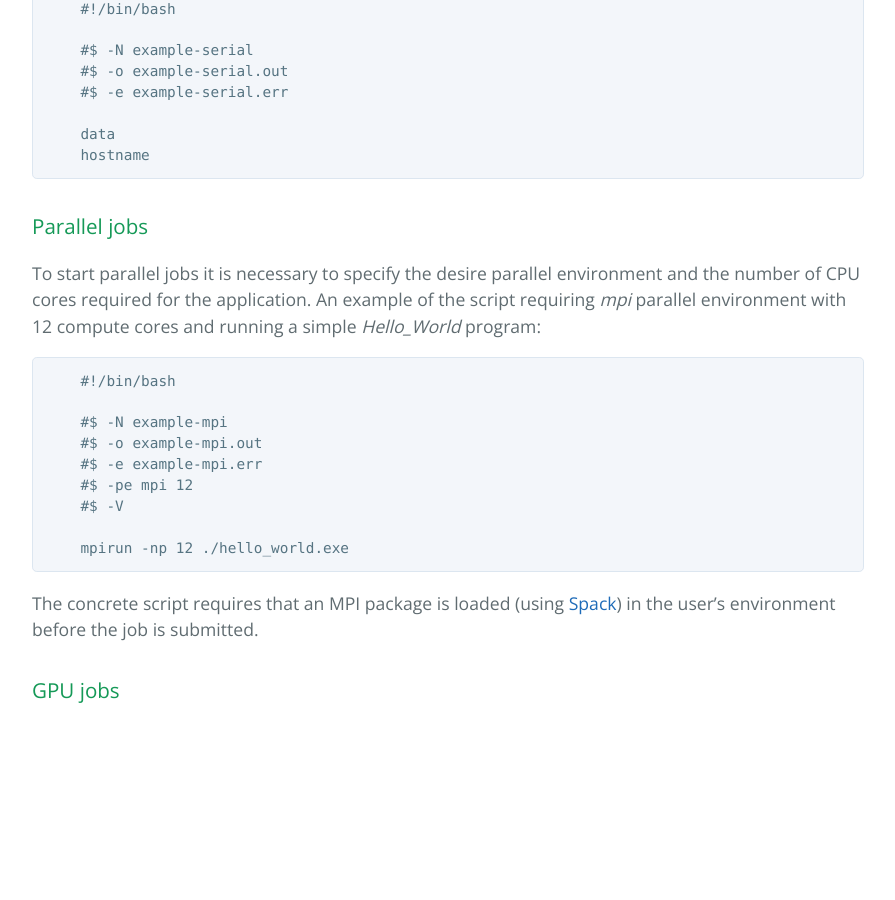
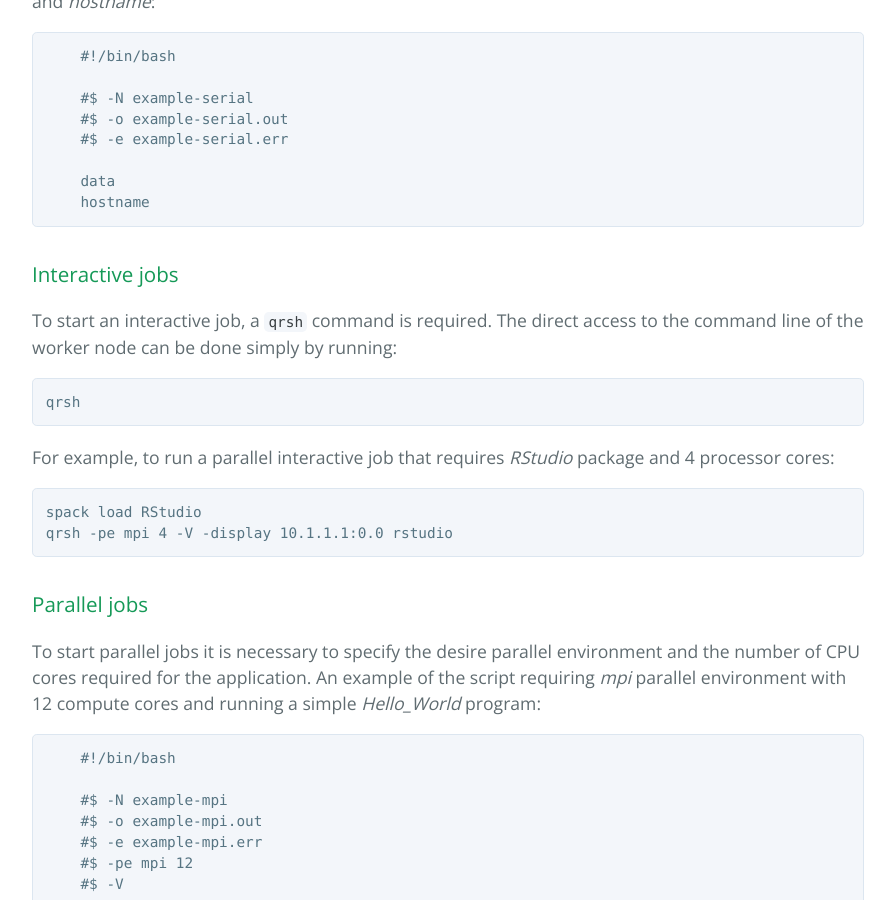
Before and after one commit to HybridScale/orthus, a Jekyll site: the page built from running.md, in a window 1280 px wide and 900 px high, scrolled down 2472 px. Shown: the whole window, without its empty margins (192-1087 px from the left). Built offline with Jekyll 4.4.1, drawn with Linux system fonts in a browser that asks for light colours; before the commit the page ends 3225 px from its top, so only the background shows below that; some of the changed text lies outside the part shown.

Commit message:
Added desc for intractive jobs

````diff
--- a/running.md
+++ b/running.md
@@ -32,13 +32,14 @@ The command _qsub_ returns the job ID which can be used later for monitoring the
 Your job <JobID> ("my_job") has been submitted
 ```
 
-Check the status of all submitted jobs:
+Check the status of submitted jobs:
 ```
 qstat
 ```
-Check the status of jobs submitted by user:
+which will list all the jobs submitted by the current user. To check the status of all jobs submitted by all users / particular user run:
 ```
-qstat -u $USER
+qstat -u '*'
+qstat -u <username>
 ```
 
 The possible states of the jobs are: r (running), p (pending), qw (queuing).
@@ -93,6 +94,18 @@ An example of the a simple script to start a serial job (requiring only 1 CPU co
     data
     hostname
 ```
+### Interactive jobs
+
+To start an interactive job, a `qrsh` command is required. The direct access to the command line of the worker node can be done simply by running:
+```
+qrsh
+```
+
+For example, to run a parallel interactive job that requires _RStudio_ package and 4 processor cores:
+```
+spack load RStudio
+qrsh -pe mpi 4 -V -display 10.1.1.1:0.0 rstudio
+```
 
 ### Parallel jobs
 
````
Also changed, not shown: access.md (+1 -1 lines).
